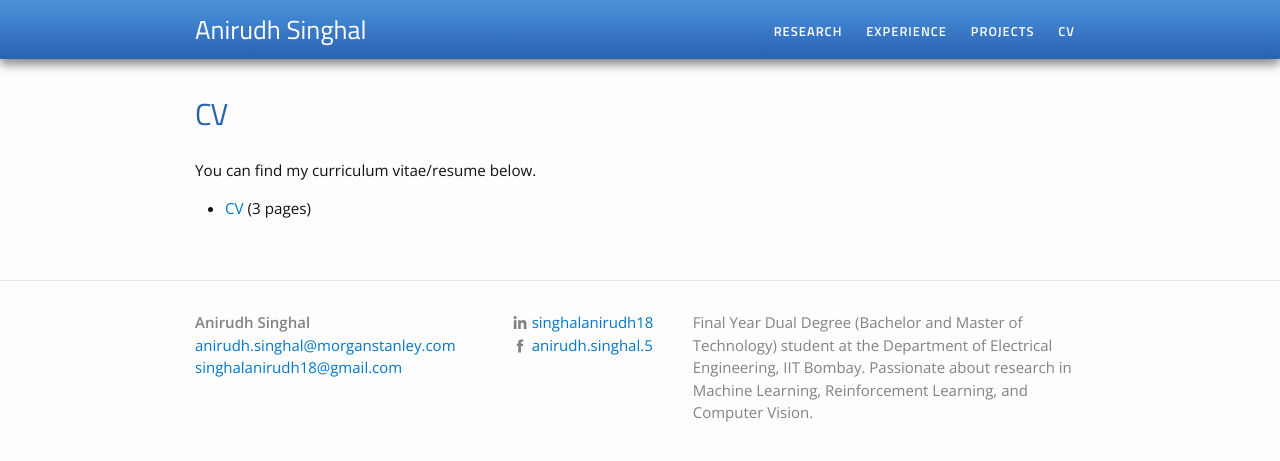
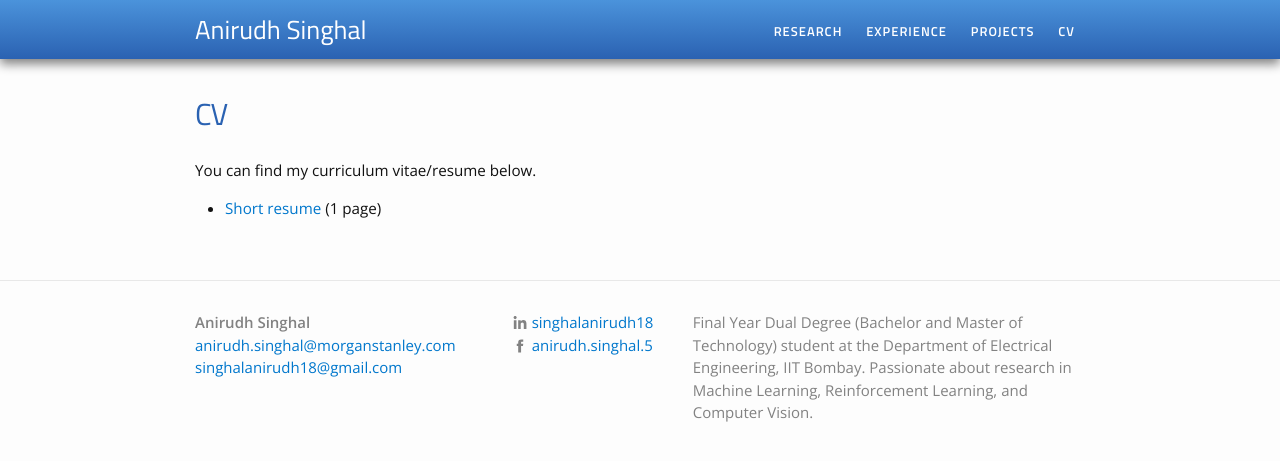
Before and after one commit to singhalanirudh18/singhalanirudh18.github.io, a Jekyll site: the page built from cv.md, in a window 1280 px wide. Shown: the top 461 px of the page. Built offline with Jekyll 4.4.1, drawn with Linux system fonts in a browser that asks for light colours.

Commit message:
added 1 page CV

```diff
--- a/cv.md
+++ b/cv.md
@@ -6,7 +6,7 @@ permalink: /cv/
 
 You can find my curriculum vitae/resume below.
 <ul>
-	<li><a href="long_cv.pdf">CV</a> (3 pages)</li>
-	<!-- <li><a href="Two_Page_Resume.pdf">Long resume</a> (2 pages)</li>
-	<li><a href="One_Page_Resume.pdf">Short resume</a> (1 page)</li> -->
+	<!-- <li><a href="long_cv.pdf">CV</a> (3 pages)</li> -->
+	<!-- <li><a href="Two_Page_Resume.pdf">Long resume</a> (2 pages)</li> -->
+	<li><a href="One_Page_Resume.pdf">Short resume</a> (1 page)</li>
 </ul>
```
